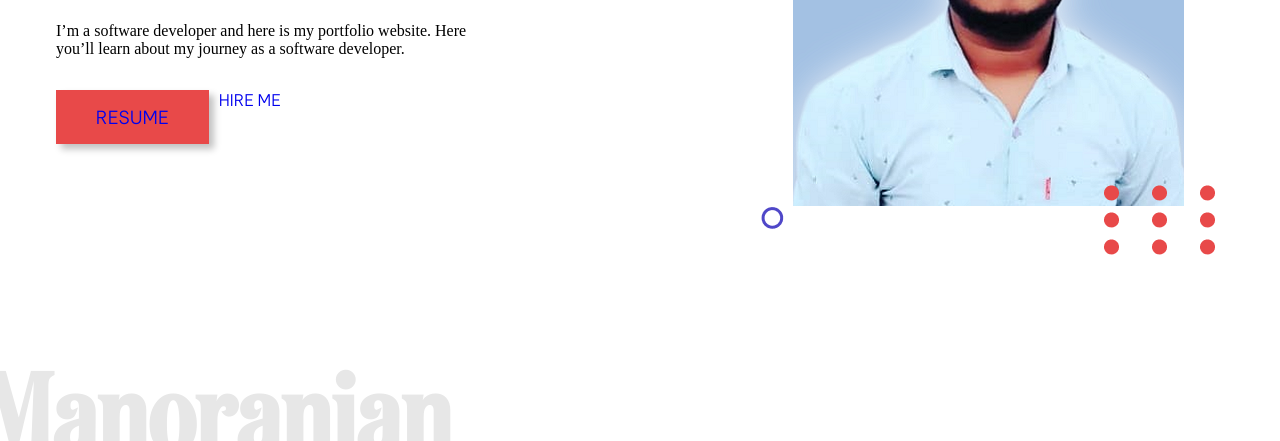
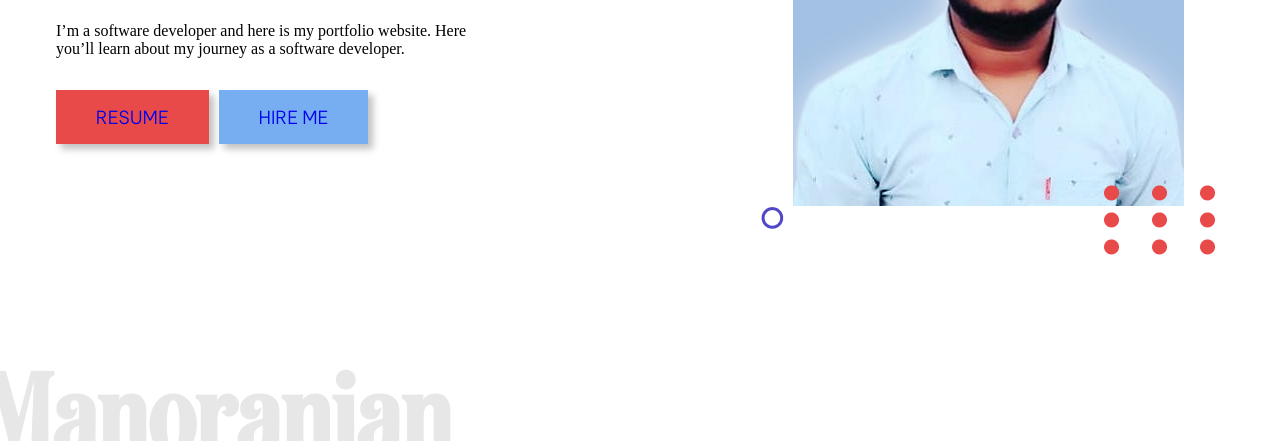
Before and after one commit to Manoranjan1k/My_Portfolio, a plain HTML site: page index.html in a window 1280 px wide. Shown: the part 359-800 px from the top of the page. Drawn offline with nearby package versions, Linux system fonts and the light colour scheme.

Commit message:
Update styles.css

```diff
--- a/styles.css
+++ b/styles.css
@@ -14,6 +14,7 @@
 }
 :root {
   --bgOrange: #e84949;
+  --bgglosy : #76aef1;
 }
 
 #wrapper{
@@ -143,7 +144,40 @@ a{
     font-weight: 500;
     font-family: canopee;
 }
-
+.btn-resume{
+  background-color: var(--bgglosy);
+    width: fit-content;
+    color: rgb(221, 18, 18);
+    padding: 0.8rem 2.3rem;
+    box-shadow: 5px 5px 7px 0px #0000003f;
+    font-size: 18px;
+    cursor: pointer;
+    transition: all 0.5s;
+    font-weight: 500;
+    border: solid 3px transparent;
+    position: relative;
+    z-index: 1;
+}
+.btn-resume::before{
+  content: "";
+    position: absolute;
+    background-color: #fff;
+    top: 0px;
+    left: 0;
+    right: 0;
+    bottom: 0px;
+    z-index: -1;
+    transform: scaleX(0);
+    transform-origin: left;
+    transition: all 0.8s;
+}
+.btn-resume:hover::before {
+  transform: scaleX(1);
+}
+.btn-resume:hover {
+  border: solid 3px var(--bgglosy);
+  color: black;
+}
 .btn-pink {
     background-color: var(--bgOrange);
     width: fit-content;
```
